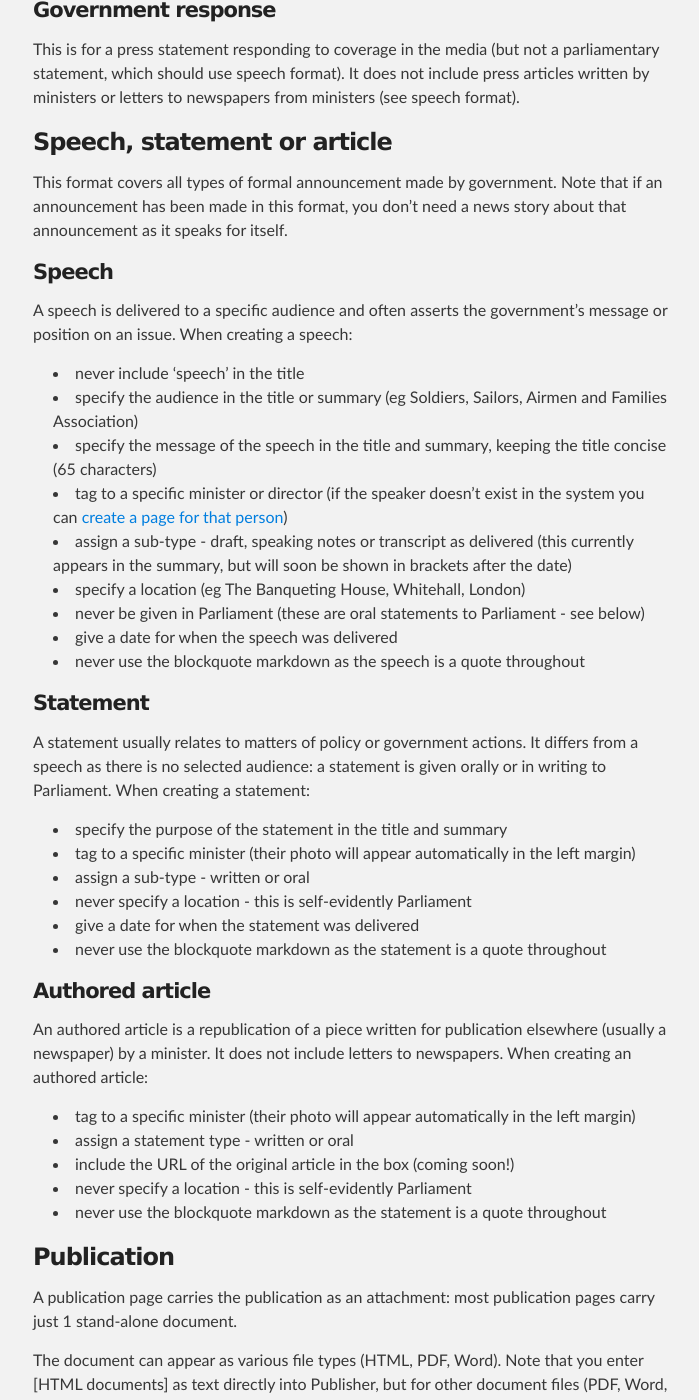
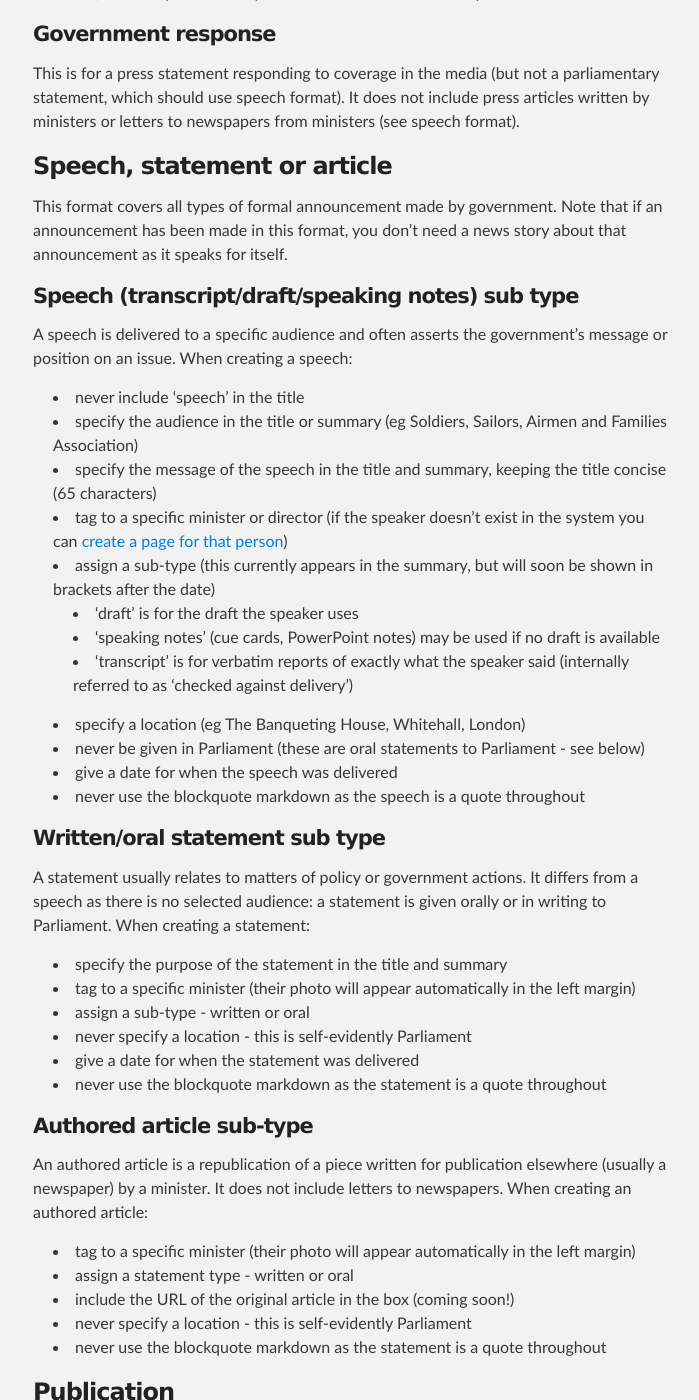
Before and after one commit to alphagov/inside-government-admin-guide, a Jekyll site: the page built from creating-documents/document-types.md, in a window 1280 px wide and 1400 px high, scrolled down 1437 px. Shown: the whole window, without its empty margins (287-986 px from the left). Built offline with Jekyll 4.4.1, drawn with Linux system fonts in a browser that asks for light colours; some of the changed text lies outside the part shown.

Commit message:
Update document-types.md

```diff
--- a/creating-documents/document-types.md
+++ b/creating-documents/document-types.md
@@ -5,7 +5,7 @@ title: Inside Government Admin Guide - Document types
 
 ## Document types
 
-Before you can create a document on GOV.UK, you need to know which document type to assign it to. This page will help you decide.
+Before you can create a document on GOV.UK, you need to know which document type to assign to it. This page will help you decide.
 
 There are around 10 document types; some of these types have sub-types, which are all listed here with their criteria and some further explanation about the format.
 
@@ -54,7 +54,7 @@ This is for a press statement responding to coverage in the media (but not a par
 This format covers all types of formal announcement made by government. Note that if an announcement has been made in this format, you don't need a news story about that announcement as it speaks for itself.
 
 
-#### Speech
+#### Speech (transcript/draft/speaking notes) sub type
 
 A speech is delivered to a specific audience and often asserts the government's message or position on an issue. When creating a speech:
 
@@ -62,13 +62,17 @@ A speech is delivered to a specific audience and often asserts the government's
 * specify the audience in the title or summary (eg Soldiers, Sailors, Airmen and Families Association)
 * specify the message of the speech in the title and summary, keeping the title concise (65 characters)
 * tag to a specific minister or director (if the speaker doesn't exist in the system you can [create a page for that person](http://alphagov.github.io/inside-government-admin-guide/editing-other-pages/people-and-roles.html))
-* assign a sub-type - draft, speaking notes or transcript as delivered (this currently appears in the summary, but will soon be shown in brackets after the date)
+* assign a sub-type (this currently appears in the summary, but will soon be shown in brackets after the date)
+   * 'draft' is for the draft the speaker uses
+   * 'speaking notes' (cue cards, PowerPoint notes) may be used if no draft is available
+   * 'transcript' is for verbatim reports of exactly what the speaker said (internally referred to as ‘checked against delivery’)
 * specify a location (eg The Banqueting House, Whitehall, London)
 * never be given in Parliament (these are oral statements to Parliament - see below)
 * give a date for when the speech was delivered
 * never use the blockquote markdown as the speech is a quote throughout
 
-#### Statement
+
+#### Written/oral statement sub type
 
 A statement usually relates to matters of policy or government actions. It differs from a speech as there is no selected audience: a statement is given orally or in writing to Parliament. When creating a statement:
 
@@ -79,7 +83,8 @@ A statement usually relates to matters of policy or government actions. It diffe
 * give a date for when the statement was delivered
 * never use the blockquote markdown as the statement is a quote throughout
 
-#### Authored article
+
+#### Authored article sub-type
 
 An authored article is a republication of a piece written for publication elsewhere (usually a newspaper) by a minister. It does not include letters to newspapers. When creating an authored article:
 
```
Also changed, not shown: other parts of creating-documents/document-types.md (+1 -1 lines).
